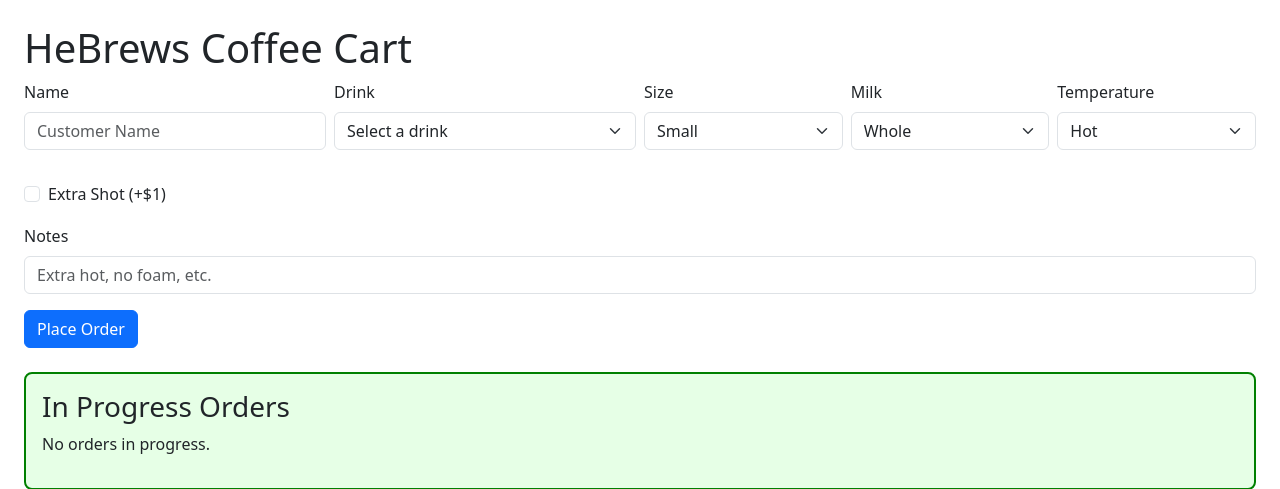
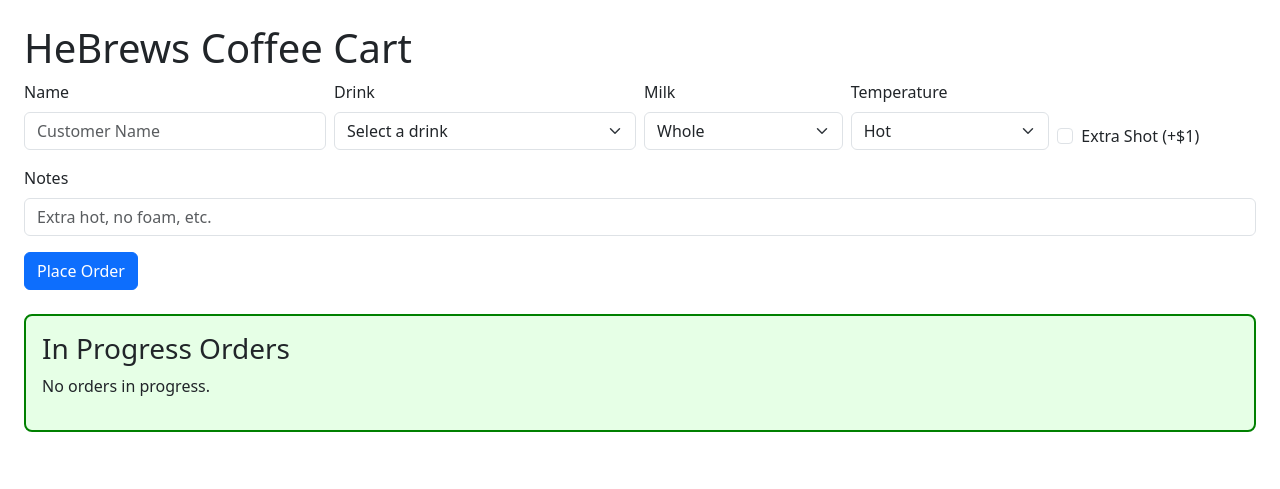
Before and after one commit to kyoussef777/st-marks-fiteer, a Flask app: page / in a window 1280 px wide. Shown: the part 80-569 px from the top of the page. Run offline with Flask 3, Linux system fonts and the light colour scheme; data that the repository does not hold is empty.

Commit message:
Removing all size references

```diff
--- a/app/main.py
+++ b/app/main.py
@@ -28,7 +28,6 @@ def create_tables():
             id INTEGER PRIMARY KEY AUTOINCREMENT,
             customer_name TEXT NOT NULL,
             drink TEXT NOT NULL,
-            size TEXT NOT NULL,
             milk TEXT NOT NULL,
             temperature TEXT NOT NULL,
             extra_shot INTEGER NOT NULL,
@@ -53,7 +52,6 @@ def index():
 def order():
     customer_name = request.form['customer_name']
     drink = request.form['drink']
-    size = request.form.get('size')
     milk = request.form.get('milk')
     temperature = request.form.get('temperature')
     notes = request.form.get('notes', '')
@@ -74,10 +72,10 @@ def order():
     db.execute(
         '''
         INSERT INTO orders
-        (customer_name, drink, size, milk, temperature, extra_shot, notes, status, price, created_at)
-        VALUES (?, ?, ?, ?, ?, ?, ?, ?, ?, datetime("now"))
+        (customer_name, drink, milk, temperature, extra_shot, notes, status, price, created_at)
+        VALUES (?, ?, ?, ?, ?, ?, ?, ?, datetime("now"))
         ''',
-        (customer_name, drink, size, milk, temperature, int(extra_shot), notes, 'pending', price)
+        (customer_name, drink, milk, temperature, int(extra_shot), notes, 'pending', price)
     )
     db.commit()
     return redirect(url_for('index'))
@@ -126,11 +124,11 @@ def export_completed_csv():
 
     si = StringIO()
     writer = csv.writer(si)
-    writer.writerow(['ID', 'Customer Name', 'Drink', 'Size', 'Milk', 'Temperature', 'Extra Shot', 'Notes', 'Price', 'Created At'])
+    writer.writerow(['ID', 'Customer Name', 'Drink', 'Milk', 'Temperature', 'Extra Shot', 'Notes', 'Price', 'Created At'])
 
     for o in completed:
         writer.writerow([
-            o['id'], o['customer_name'], o['drink'], o['size'], o['milk'],
+            o['id'], o['customer_name'], o['drink'], o['milk'],
             o['temperature'], 'Yes' if o['extra_shot'] else 'No',
             o['notes'], f"{o['price']:.2f}", o['created_at']
         ])
@@ -179,7 +177,7 @@ def create_label(order_id):
 
     lines = [
         f"{order['customer_name']}'s {order['drink']}",
-        f"Size: {order['size']} | Milk: {order['milk']}",
+        f"Milk: {order['milk']}",
         f"Temp: {order['temperature']}"
     ]
     if order['extra_shot']:
--- a/app/templates/index.html
+++ b/app/templates/index.html
@@ -40,20 +40,10 @@
       </div>
 
       <div class="col-md-2">
-        <label for="size" class="form-label">Size</label>
-        <select name="size" id="size" class="form-select" required>
-          <option>Small</option>
-          <option>Medium</option>
-          <option>Large</option>
-        </select>
-      </div>
-
-      <div class="col-md-2">
         <label for="milk" class="form-label">Milk</label>
         <select name="milk" id="milk" class="form-select" required>
           <option>Whole</option>
           <option>Oat</option>
-          <option>Soy</option>
           <option>Almond</option>
           <option>None</option>
         </select>
@@ -97,7 +87,7 @@
           <li class="list-group-item d-flex justify-content-between align-items-center">
 
             <div>
-              <strong>{{ order.customer_name }}'s {{ order.drink }}</strong> ({{ order.size }}, {{ order.milk }}, {{ order.temperature }})
+              <strong>{{ order.customer_name }}'s {{ order.drink }}</strong> ({{ order.milk }}, {{ order.temperature }})
               {% if order.extra_shot %}
                 <br><small class="text-muted">+ Extra Shot</small>
               {% endif %}
```
